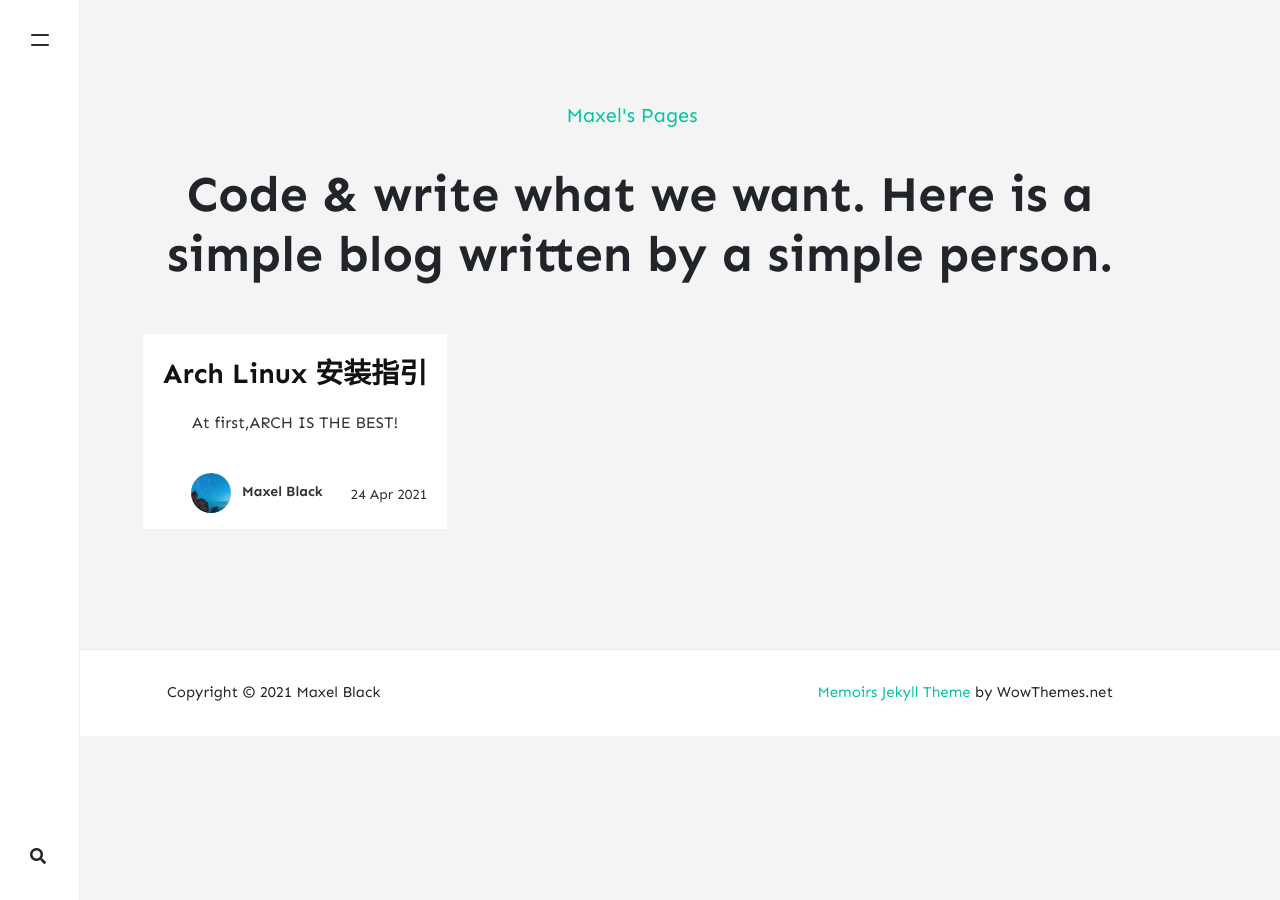
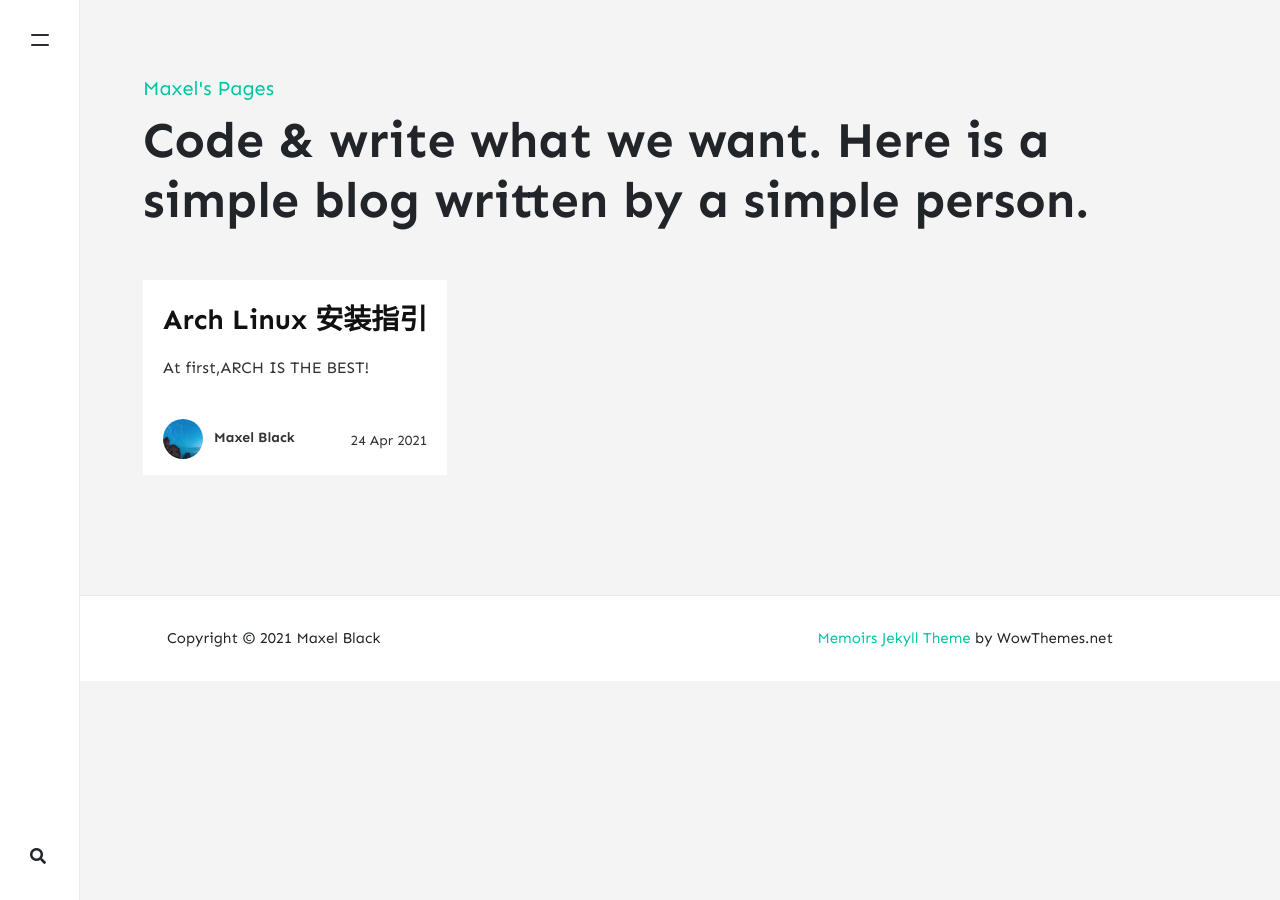
Before and after one commit to maxelblack/maxels-pages, a Jekyll site: the page built from index.html, in a window 1280 px wide. Built offline with Jekyll 4.4.1, drawn with Linux system fonts in a browser that asks for light colours; nearby versions of some CDN libraries; the list of posts is cut into pages by our own code; comment, search, counter and statistics services are not loaded.

Commit message:
Update the website

```diff
--- a/_layouts/default.html
+++ b/_layouts/default.html
@@ -72,7 +72,7 @@
     ================================================== -->
 
     <a class="navbar-brand" href="{{ site.baseurl }}/">
-        <center>{{ site.name }} <br /><center>
+        <center>{{ site.name }}</center>
     </a>
 
 
```
